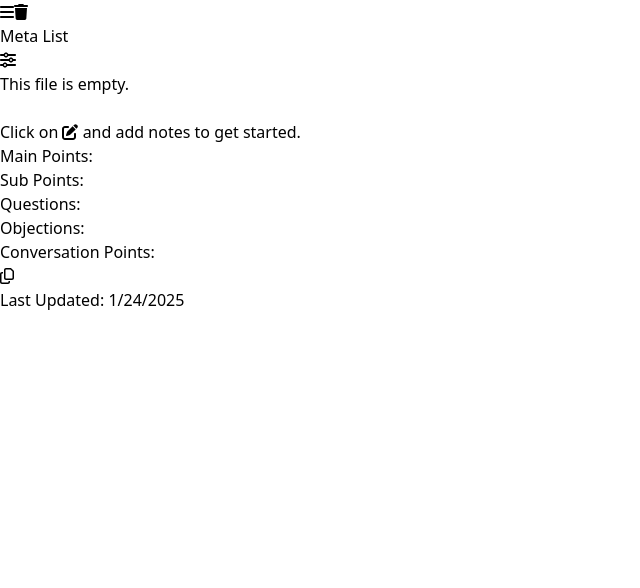
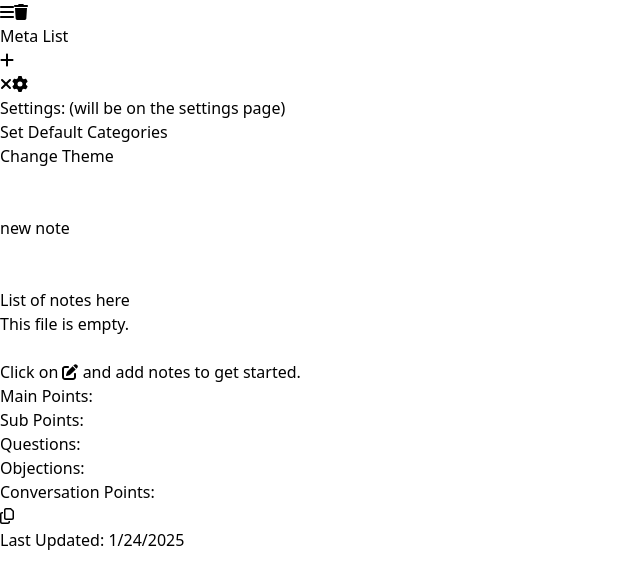
Before and after one commit to CollierTR/Study-Buddy, a React (Vite) app: page /seeNotes in a window 1280 px wide. Both pictures are taken after a click on the icon 7 px from the left and 12 px from the top of the page. Shown: the top 588 px of the page, without its empty margins (0-640 px from the left). Built offline with nearby package versions, Linux system fonts and the light colour scheme.

Commit message:
added structure to nav bar

```diff
--- a/src/componets/File.jsx
+++ b/src/componets/File.jsx
@@ -28,9 +28,9 @@ const bulletListNotEmpty = appState.bulletLists.every(list => list.points.length
             list.points[0] ? "" : "hidden"
           }`}
         >
-          <p className="font-semibold text-2xl">{list.title}:</p>
+          <p className="font-semibold text-2xl text-center text-pretty">{list.title}:</p>
 
-          <ul className="list-disc text-center list-inside px-2 flex flex-col gap-1">
+          <ul className="list-disc text-center text-pretty list-inside px-2 flex flex-col gap-1">
             {list.points.map((point) => (
               <li key={point}>{point}</li>
             ))}
@@ -38,7 +38,7 @@ const bulletListNotEmpty = appState.bulletLists.every(list => list.points.length
         </div>
       ))}
 
-        <FontAwesomeIcon icon={faCopy} className="absolute top-4 right-2 text-2xl" onClick={() => navigator.clipboard.writeText(copyContent)} />
+        <FontAwesomeIcon icon={faCopy} className="absolute top-8  right-6 text-2xl" onClick={() => navigator.clipboard.writeText(copyContent)} />
 
     </div>
   );
--- a/src/componets/Header.jsx
+++ b/src/componets/Header.jsx
@@ -3,6 +3,8 @@ import {
   faBars,
   faClose,
   faEllipsis,
+  faGear,
+  faPlus,
   faSliders,
   faTrash,
 } from "@fortawesome/free-solid-svg-icons";
@@ -18,7 +20,7 @@ const Header = ({ appState, dispatch }) => {
   return (
     <div className="w-full flex justify-between place-items-center py-2 px-3 text-2xl bg-gray-500">
       <div className="w-1/3 text-left flex justify-start place-items-center gap-5">
-        <FontAwesomeIcon icon={faBars} />
+        <FontAwesomeIcon icon={faBars} onClick={() => toggleNav(!nav)} />
         <FontAwesomeIcon
           icon={faTrash}
           onClick={() => toggleDeleteConfirmation(!deleteConfirmation)}
@@ -36,23 +38,31 @@ const Header = ({ appState, dispatch }) => {
             <FontAwesomeIcon icon={faPenToSquare} />
           </Link>
         )}
-        <FontAwesomeIcon icon={faSliders} onClick={() => toggleNav(!nav)} />
+        <FontAwesomeIcon icon={faPlus} />
       </div>
 
       {nav && (
         <div className="bg-gray-300 w-full h-screen absolute top-0 left-0 z-10">
-          <div className="w-full flex flex-row-reverse justify-between place-items-center py-2 px-3 text-2xl bg-gray-500">
+          <div className="w-full flex flex-row justify-between place-items-center py-2 px-3 text-2xl bg-gray-500">
             <FontAwesomeIcon
               className="text-3xl"
               icon={faClose}
               onClick={() => toggleNav(!nav)}
             />
-            <p>Settings</p>
+            <FontAwesomeIcon icon={faGear} />
           </div>
           <div className="flex flex-col place-items-center justify-center mx-auto gap-6 my-6">
-            <p>Note Library</p>
+            <p>Settings: (will be on the settings page)</p>
             <p>Set Default Categories</p>
             <p>Change Theme</p>
+            <br />
+            <br />
+            <button className="border-2">new note</button>
+            <p>
+              <br />
+              <br />
+              List of notes here
+            </p>
           </div>
         </div>
       )}
```
